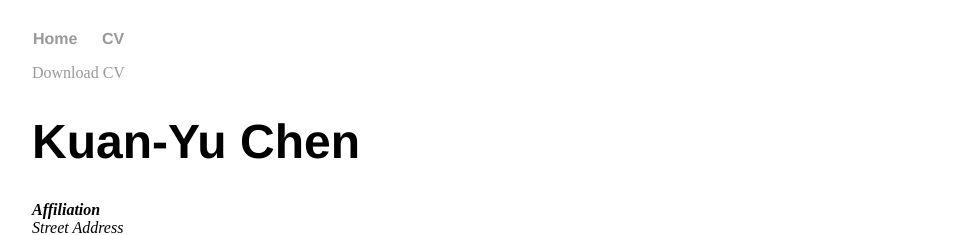
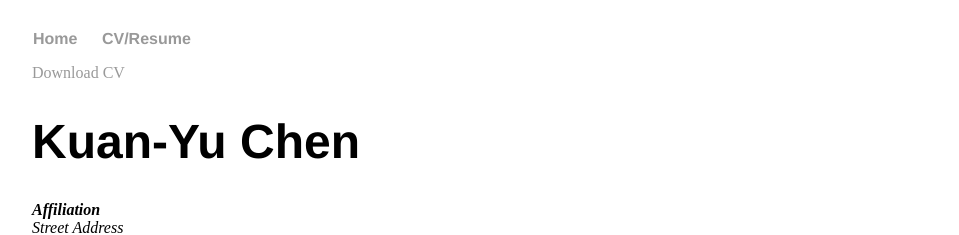
Before and after one commit to dv2468/dv2468.github.io, a Jekyll site: the page built from cv/index.html, in a window 1280 px wide. Shown: the top 235 px of the page, without its empty margins (160-1119 px from the left). Built offline with Jekyll 4.4.1, drawn with Linux system fonts in a browser that asks for light colours.

Commit message:
Update default.html

```diff
--- a/_layouts/default.html
+++ b/_layouts/default.html
@@ -10,7 +10,7 @@
 	    		<ul>
 	        		<li><a href="/">Home</a></li>
 <!-- 		        	<li><a href="/about">About</a></li> -->
-	        		<li><a href="/cv">CV</a></li>
+	        		<li><a href="/cv">CV/Resume</a></li>
 <!-- 	        		<li><a href="/blog">Blog</a></li> -->
 	    		</ul>
 			</nav>
```
